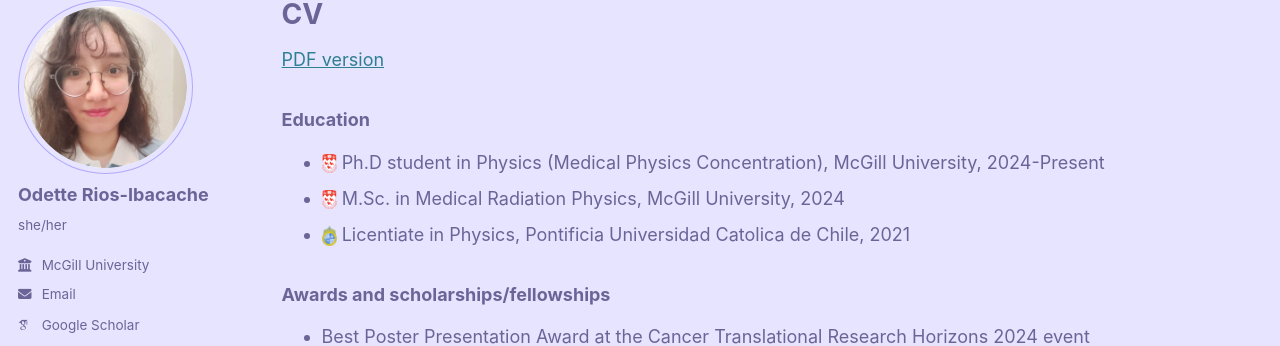
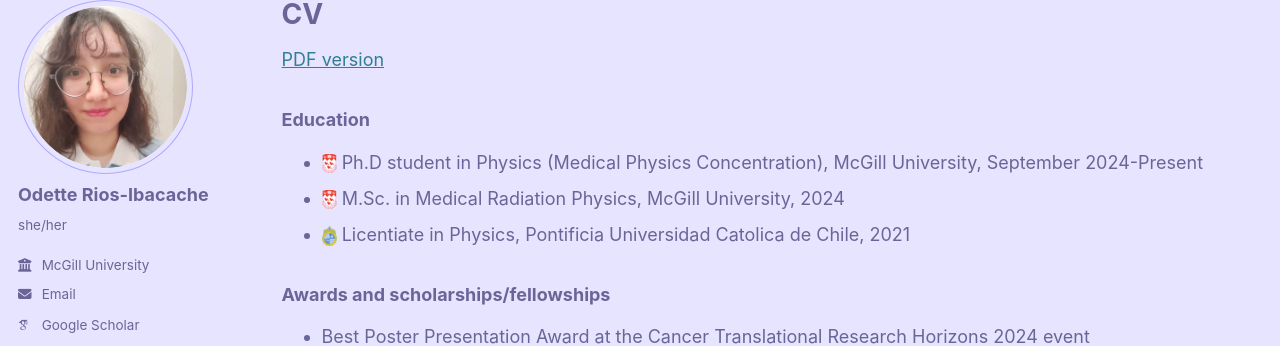
Before and after one commit to OdetteRiosI/odetteriosi.github.io, a Jekyll site: the page built from _pages/cv.md, in a window 1280 px wide and 900 px high. Shown: the part 106-452 px from the top of the window. Built offline with Jekyll 4.4.1, drawn with Linux system fonts in a browser that asks for light colours; some web fonts are replaced.

Commit message:
Update cv.md

```diff
--- a/_pages/cv.md
+++ b/_pages/cv.md
@@ -12,7 +12,7 @@ redirect_from:
 
 ### Education
 
-* <img src='/images/mcgill.png' width="15" height="20"> Ph.D student in Physics (Medical Physics Concentration), McGill University, 2024-Present
+* <img src='/images/mcgill.png' width="15" height="20"> Ph.D student in Physics (Medical Physics Concentration), McGill University, September 2024-Present
 * <img src='/images/mcgill.png' width="15" height="20"> M.Sc. in Medical Radiation Physics, McGill University, 2024
 * <img src='/images/puc.png' width="15" height="20"> Licentiate in Physics, Pontificia Universidad Catolica de Chile, 2021
 
```
